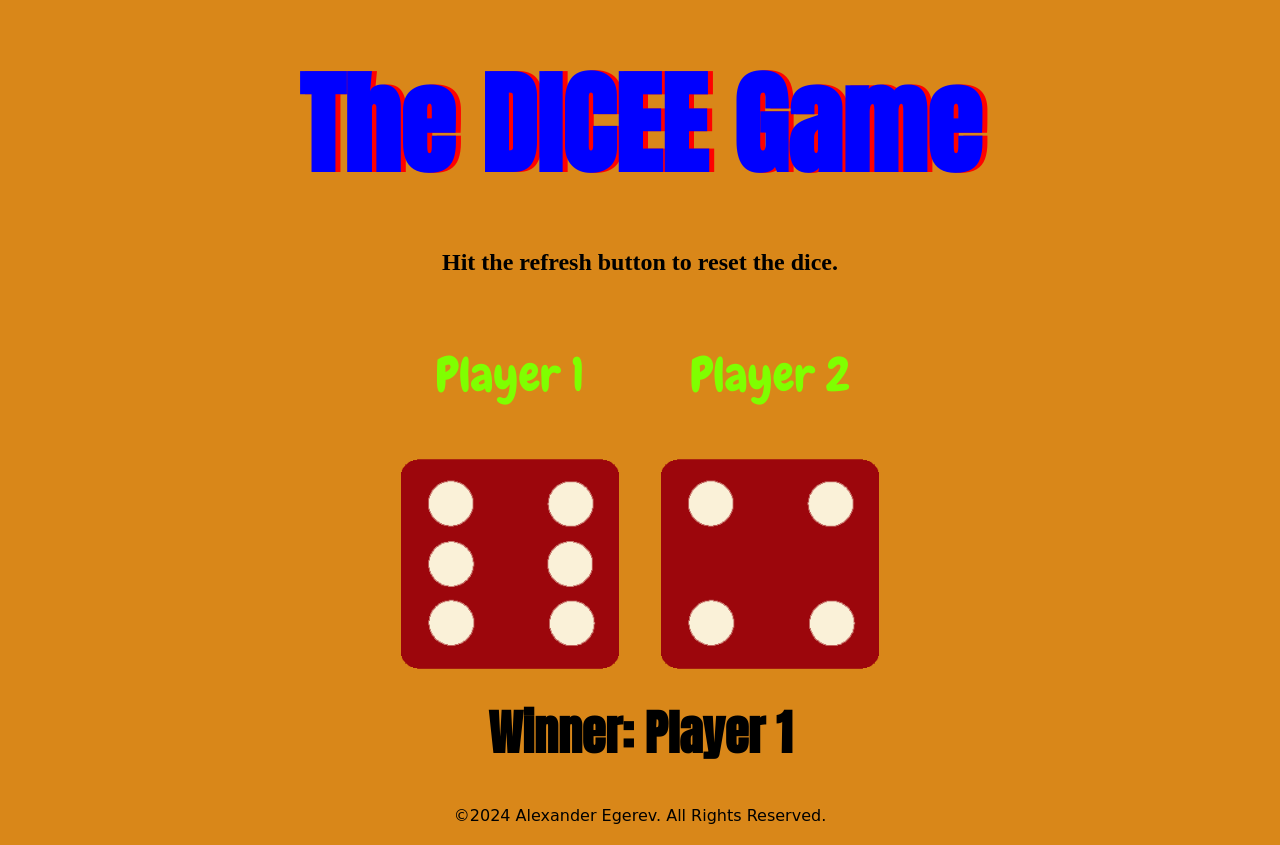
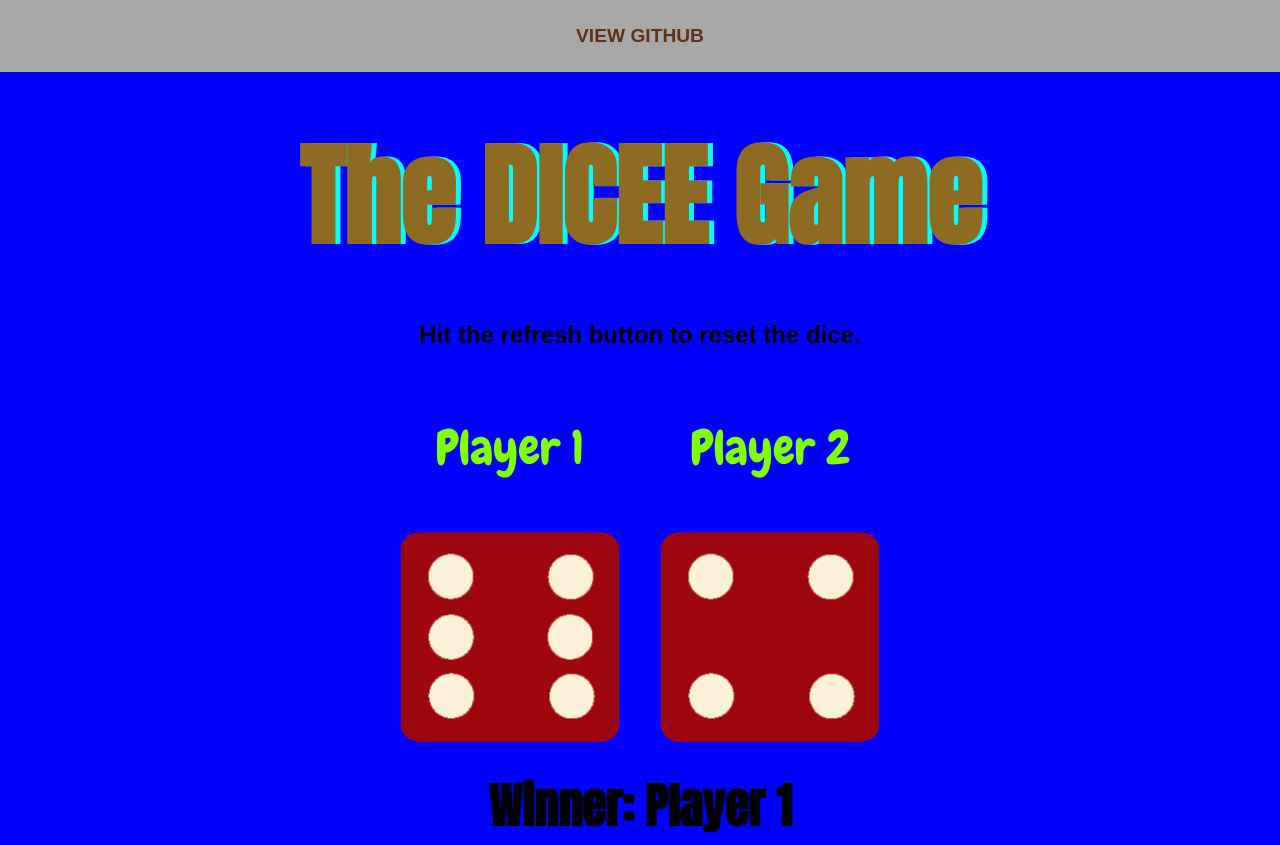
Before and after one commit to aegerev/top10-ONEPIECE-episodes, a plain HTML site: page index.html in a window 1280 px wide. Shown: the top 845 px of the page. Drawn offline with Linux system fonts and the light colour scheme; a web font is replaced by a local one.

Commit message:
Updated Styles; Added Github Link

```diff
--- a/index.html
+++ b/index.html
@@ -11,6 +11,13 @@
 </head>
 
 <body>
+
+    <nav>
+        <ul>
+            <li><a href="https://github.com/aegerev/the-dicee-project">VIEW GITHUB</a></li>
+        </ul>
+    </nav>
+
     <div class="container">
         <h1>The DICEE Game</h1>
         <h2>Hit the refresh button to reset the dice.</h2>
--- a/styles.css
+++ b/styles.css
@@ -1,6 +1,46 @@
 body {
     background-color: #D98719;
   }
+
+  /* Global Styles */
+body {
+  font-family: 'Arial', sans-serif;
+  margin: 0;
+  background-color: #0000FF;
+}
+
+
+/* Navigation Styles */
+nav {
+  background-color: #A8A8A8;
+  text-align: center;
+  position: sticky;
+  padding: 25px 0;
+  margin-bottom: 20px;
+}
+
+nav ul {
+  list-style-type: none;
+  margin: 0;
+  padding: 0;
+}
+
+nav li {
+  display: inline;
+  margin: 0 20px;
+}
+
+nav a {
+  text-decoration: none;
+  color: #5C3317;
+  font-weight: bold;
+  font-size: 1.2em;
+  transition: color 0.3s ease-in-out;
+}
+
+nav a:hover {
+  color: #FFD800;
+}
 
 .container {
     width: 70%;
@@ -17,9 +57,9 @@ body {
   h1 {
     margin: 40px;
     font-family: 'Anton';
-    text-shadow: 5px 0 #FF0000;
+    text-shadow: 5px 0 #00FFFF;
     font-size: 7rem;
-    color: #0000FF;
+    color: #8E6B23;
   }
 
   h3 {
```
